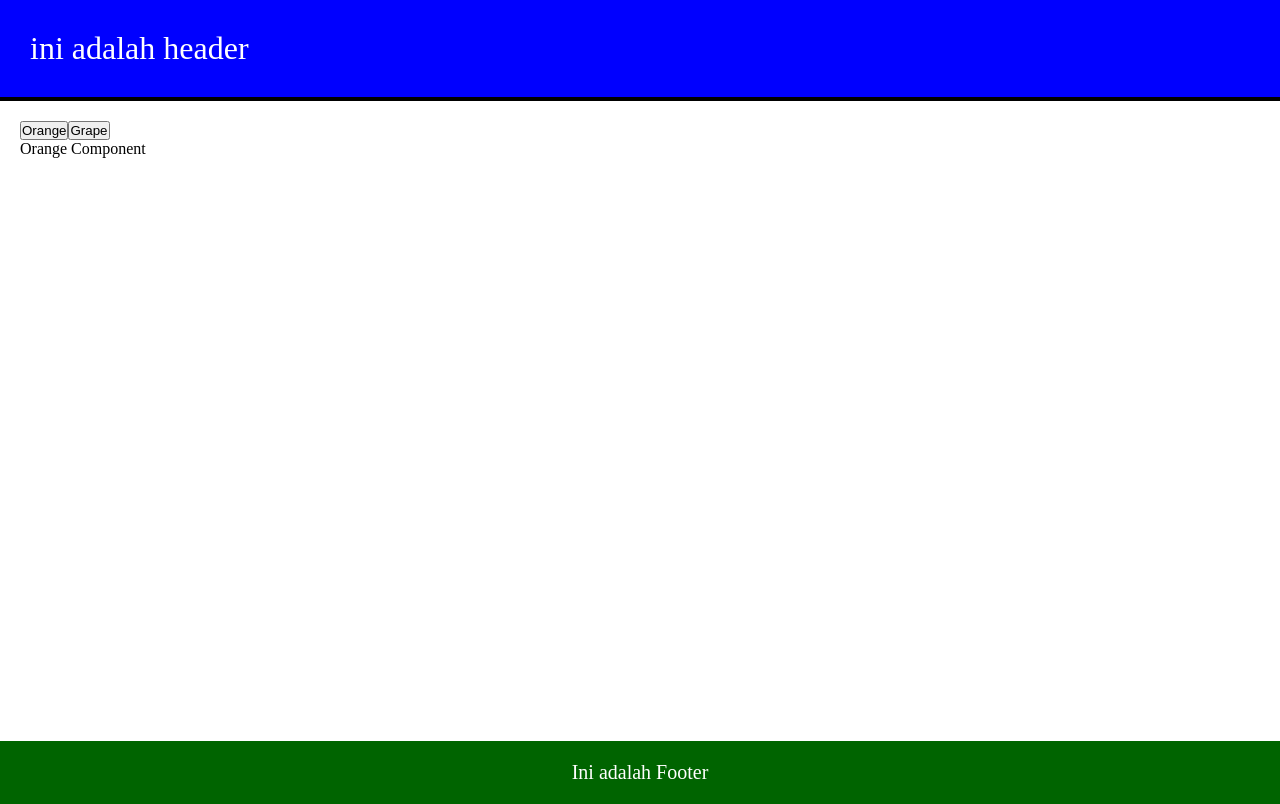
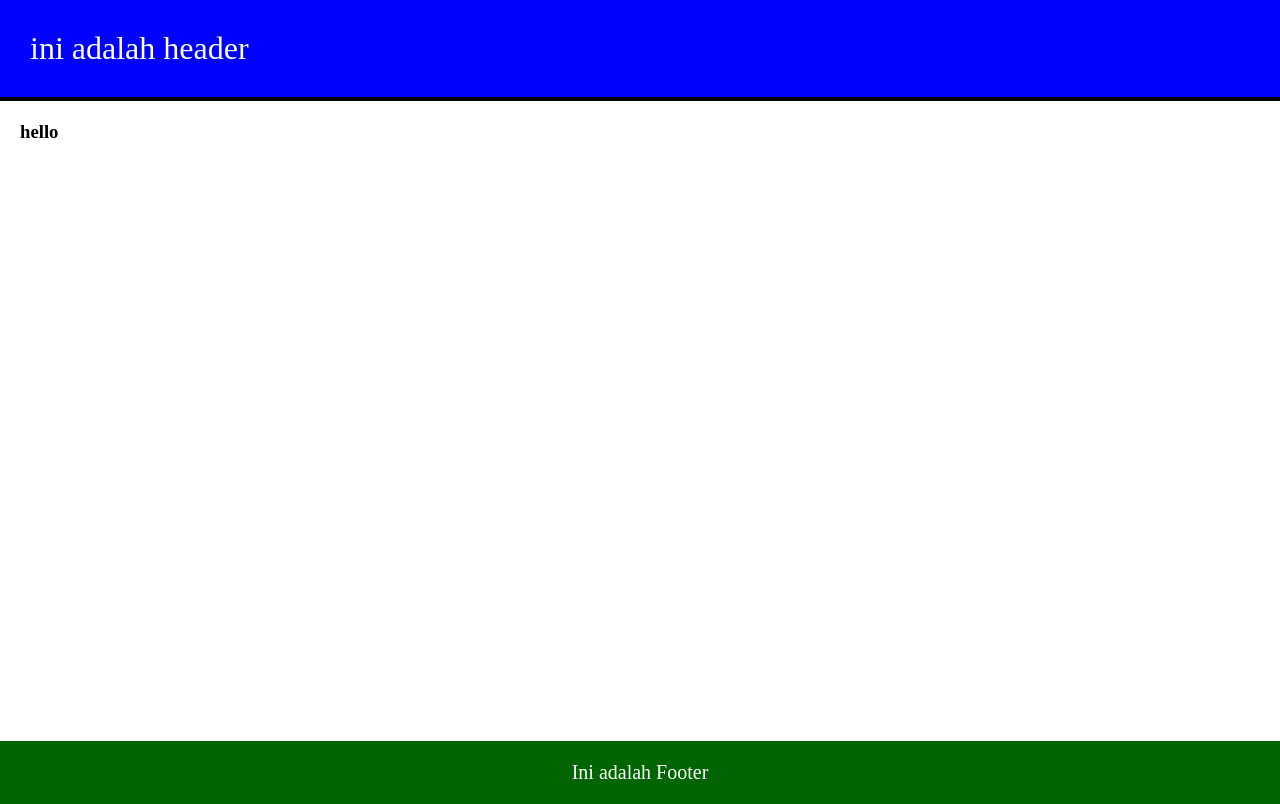
Before and after one commit to mhammdalwii/belajarVue, a Vue app in the folder belajarvuejs/: page / in a window 1280 px wide. Built offline with nearby package versions, Linux system fonts and the light colour scheme.

Commit message:
squence 02

```diff
--- /dev/null
+++ b/belajarvuejs/src/app-5.vue
@@ -0,0 +1,37 @@
+<template>
+  <div>
+    <appHeader></appHeader>
+    <div class="container">
+      <compDerective></compDerective>
+    </div>
+    <app-footer></app-footer>
+  </div>
+</template>
+
+<script>
+import appHeader from './components/generals/appHeader.vue'
+import compDerective from './components/directives/derective-index.vue'
+import appFooter from './components/generals/appFooter.vue'
+export default {
+  components: {
+    appHeader,
+    compDerective,
+    appFooter,
+  },
+  data() {
+    return {}
+  },
+}
+</script>
+
+<style>
+body {
+  padding: 0;
+  margin: 0;
+}
+.container {
+  min-height: 80vh;
+  box-sizing: border-box;
+  padding: 20px;
+}
+</style>
--- /dev/null
+++ b/belajarvuejs/src/components/directives/derective-index.vue
@@ -0,0 +1,14 @@
+<template>
+  <h3 v-cusDir="valDiective"></h3>
+  <h3>hello</h3>
+</template>
+
+<script>
+export default {
+  data() {
+    return {
+      valDiective: 'text from data',
+    }
+  },
+}
+</script>
--- a/belajarvuejs/src/main.js
+++ b/belajarvuejs/src/main.js
@@ -1,9 +1,19 @@
 import { createApp } from 'vue'
-import App from './app-4.vue'
+import App from './app-5.vue'
 import Header from './components/generals/appHeader.vue'
 import Footer from './components/generals/appFooter.vue'
+
 const app = createApp(App)
+app.directive('cusDir', {
+  beforeMount(el, binding) {
+    el.innerHTML = binding.value
+    el.style.color = binding.value
+    console.log(binding)
+  },
+})
+
 app.component('appHeader', Header)
 app.component('appFooter', Footer)
+app.mount('#app')
 
 createApp(App).mount('#app')
```
